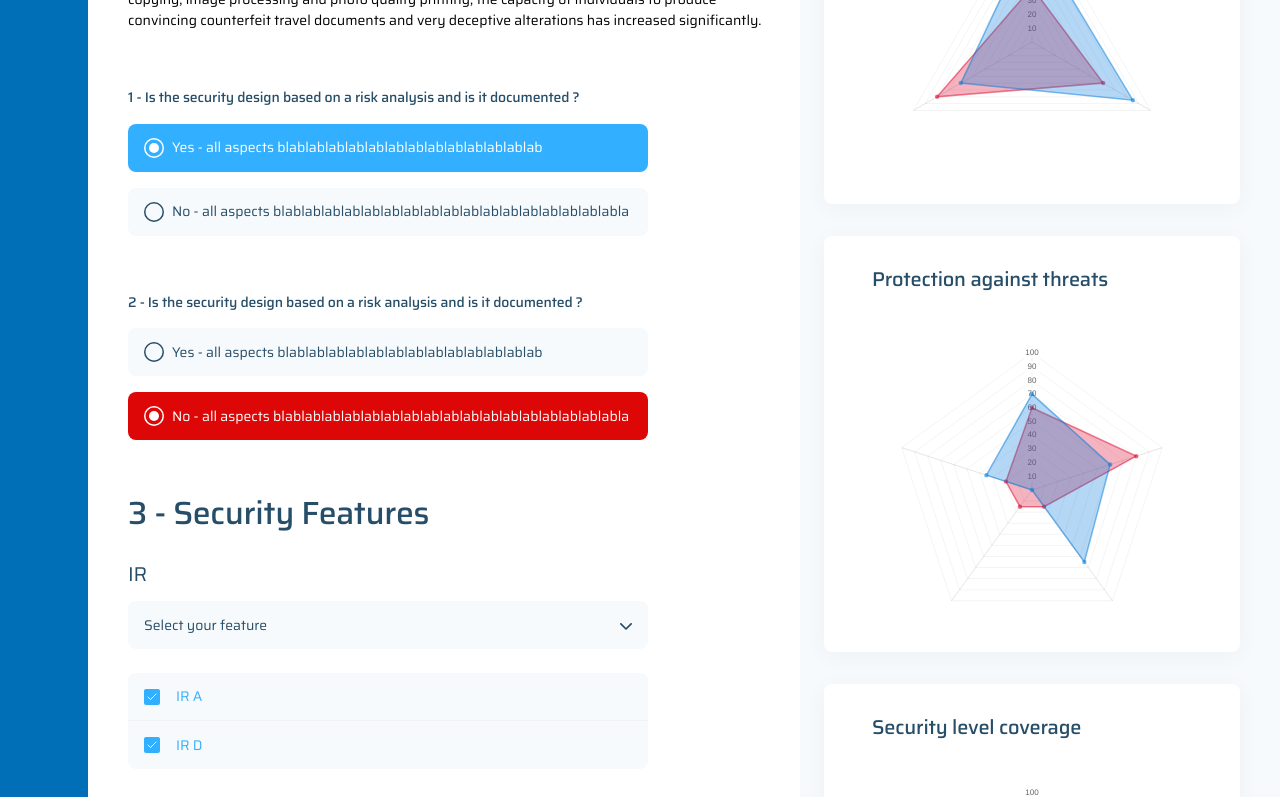
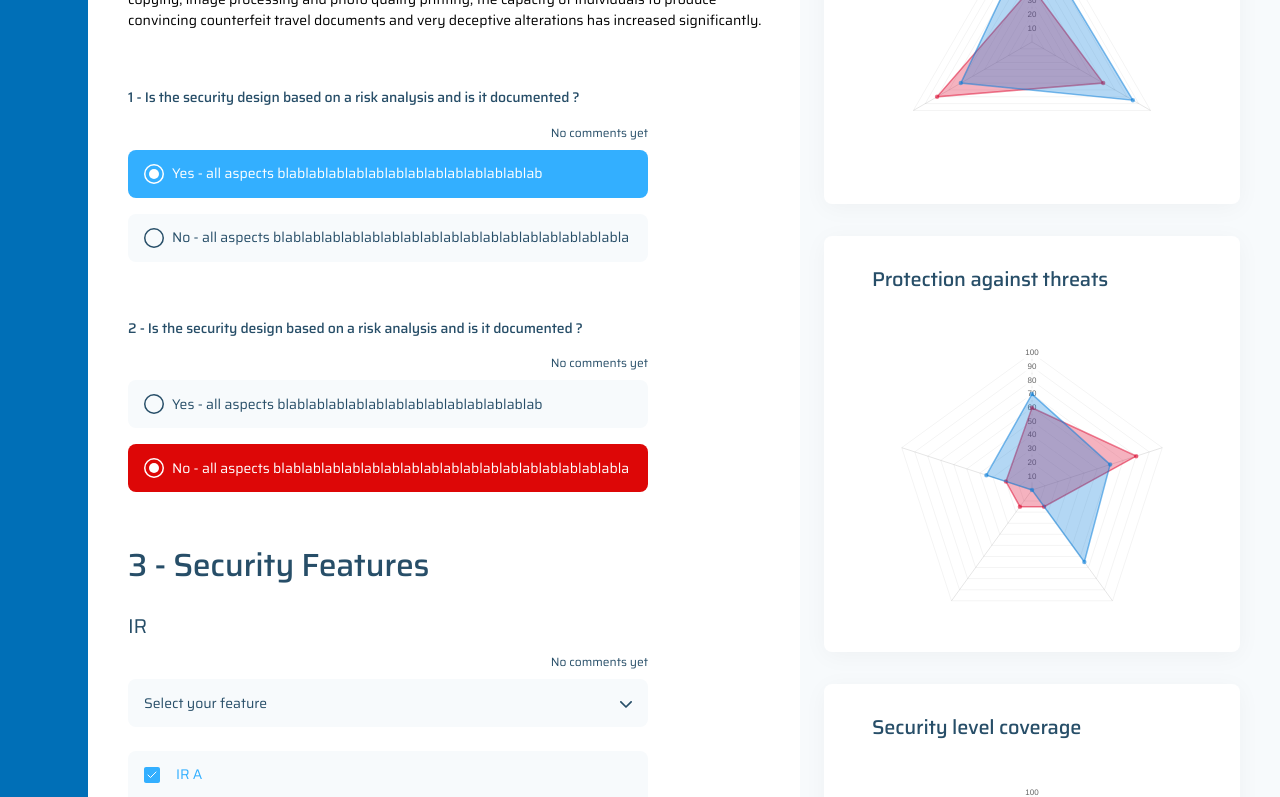
Before and after one commit to cyril94440/SIA-eSEC, a Next.js app: page /project in a window 1280 px wide. Shown: the part 1140-1937 px from the top of the page. Built offline with nearby package versions, Linux system fonts and the light colour scheme.

Commit message:
add: CommentsWrap component

```diff
--- a/src/components/CardSelect/styles.ts
+++ b/src/components/CardSelect/styles.ts
@@ -23,6 +23,7 @@ export const itemIcon = css`
   color: ${consts.COLOR_NEUTRAL_70};
   background: ${consts.COLOR_NEUTRAL_BLUE};
   cursor: pointer;
+  user-select: none;
 `;
 
 export const itemIconSelected = css`
--- /dev/null
+++ b/src/components/CommentsWrap/index.tsx
@@ -0,0 +1,15 @@
+import { FC } from "react";
+import * as styles from "./styles";
+
+export interface CommentsWrapProps {
+  text: string;
+}
+
+export const CommentsWrap: FC<CommentsWrapProps> = (props) => {
+  return (
+    <>
+      <div css={styles.line}>{props.text}</div>
+      {props.children}
+    </>
+  );
+};
--- /dev/null
+++ b/src/components/CommentsWrap/styles.ts
@@ -0,0 +1,12 @@
+import { css } from "@emotion/react";
+import * as consts from "@@consts";
+import * as styles from "@@styles";
+
+export const line = css`
+  ${styles.fontRegular12};
+  text-align: end;
+  margin-bottom: ${consts.SIZE(1)};
+  color: ${consts.COLOR_GREY_BLUE};
+  cursor: pointer;
+  user-select: none;
+`;
--- a/src/components/Select/styles.ts
+++ b/src/components/Select/styles.ts
@@ -10,7 +10,6 @@ export const control = css`
   background: ${consts.COLOR_NEUTRAL_BLUE};
   cursor: pointer;
   user-select: none;
-
   display: flex;
   flex-direction: row;
   align-items: center;
--- a/src/components/index.ts
+++ b/src/components/index.ts
@@ -1,6 +1,7 @@
 export * from "./Button";
 export * from "./CardSelect";
 export * from "./Charts";
+export * from "./CommentsWrap";
 export * from "./GenericDropdown";
 export * from "./Icon";
 export * from "./Icons";
--- a/src/pages/project/index.tsx
+++ b/src/pages/project/index.tsx
@@ -6,6 +6,7 @@ import {
   Button,
   ButtonKind,
   CardSelect,
+  CommentsWrap,
   DocumentScoreDistributionRadar,
   DocumentScoreLevelsCoverageRadar,
   DocumentScoreOverallRadar,
@@ -194,6 +195,7 @@ const Project: NextPage = () => {
                 <div css={styles.contentControlLabel}>
                   1 - Is the security design based on a risk analysis and is it documented ?
                 </div>
+                <CommentsWrap text="No comments yet">
                   <RadioGroup
                     value={documentSpecs.designAnswer1}
                     items={[
@@ -211,6 +213,7 @@ const Project: NextPage = () => {
                       dispatch(thunks.projectChangeDocumentDesignAnswer1(value));
                     }}
                   />
+                </CommentsWrap>
               </div>
             </div>
             <div css={styles.contentSectionItem}>
@@ -218,6 +221,7 @@ const Project: NextPage = () => {
                 <div css={styles.contentControlLabel}>
                   2 - Is the security design based on a risk analysis and is it documented ?
                 </div>
+                <CommentsWrap text="No comments yet">
                   <RadioGroup
                     value={documentSpecs.designAnswer2}
                     items={[
@@ -235,12 +239,14 @@ const Project: NextPage = () => {
                       dispatch(thunks.projectChangeDocumentDesignAnswer2(value));
                     }}
                   />
+                </CommentsWrap>
               </div>
             </div>
             <div css={styles.contentSectionTitle}>3 - Security Features</div>
             <div css={styles.contentSectionItem}>
               <div css={styles.contentSectionItemTitle}>IR</div>
               <div css={styles.contentControlContainer}>
+                <CommentsWrap text="No comments yet">
                   <MultiSelect
                     title="Select your feature"
                     value={documentSpecs.securityFeatures}
@@ -258,11 +264,13 @@ const Project: NextPage = () => {
                       dispatch(thunks.projectChangeDocumentSecurityFeatures(value));
                     }}
                   />
+                </CommentsWrap>
               </div>
             </div>
             <div css={styles.contentSectionItem}>
               <div css={styles.contentSectionItemTitle}>Offset Design</div>
               <div css={styles.contentControlContainer}>
+                <CommentsWrap text="No comments yet">
                   <MultiSelect
                     title="Select your feature"
                     value={documentSpecs.securityFeatures}
@@ -282,6 +290,7 @@ const Project: NextPage = () => {
                       dispatch(thunks.projectChangeDocumentSecurityFeatures(value));
                     }}
                   />
+                </CommentsWrap>
               </div>
             </div>
           </div>
```
Lines whose indentation alone changed are shown as unchanged.
